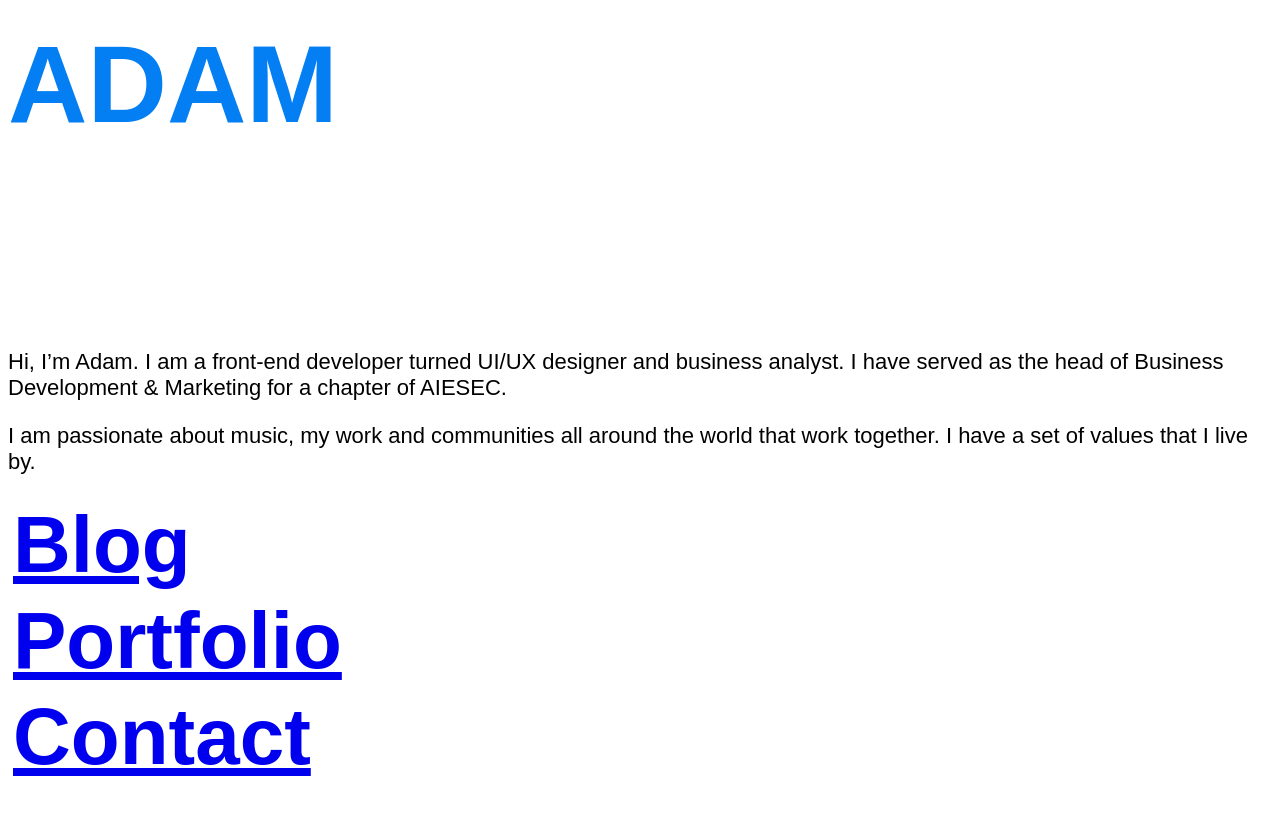
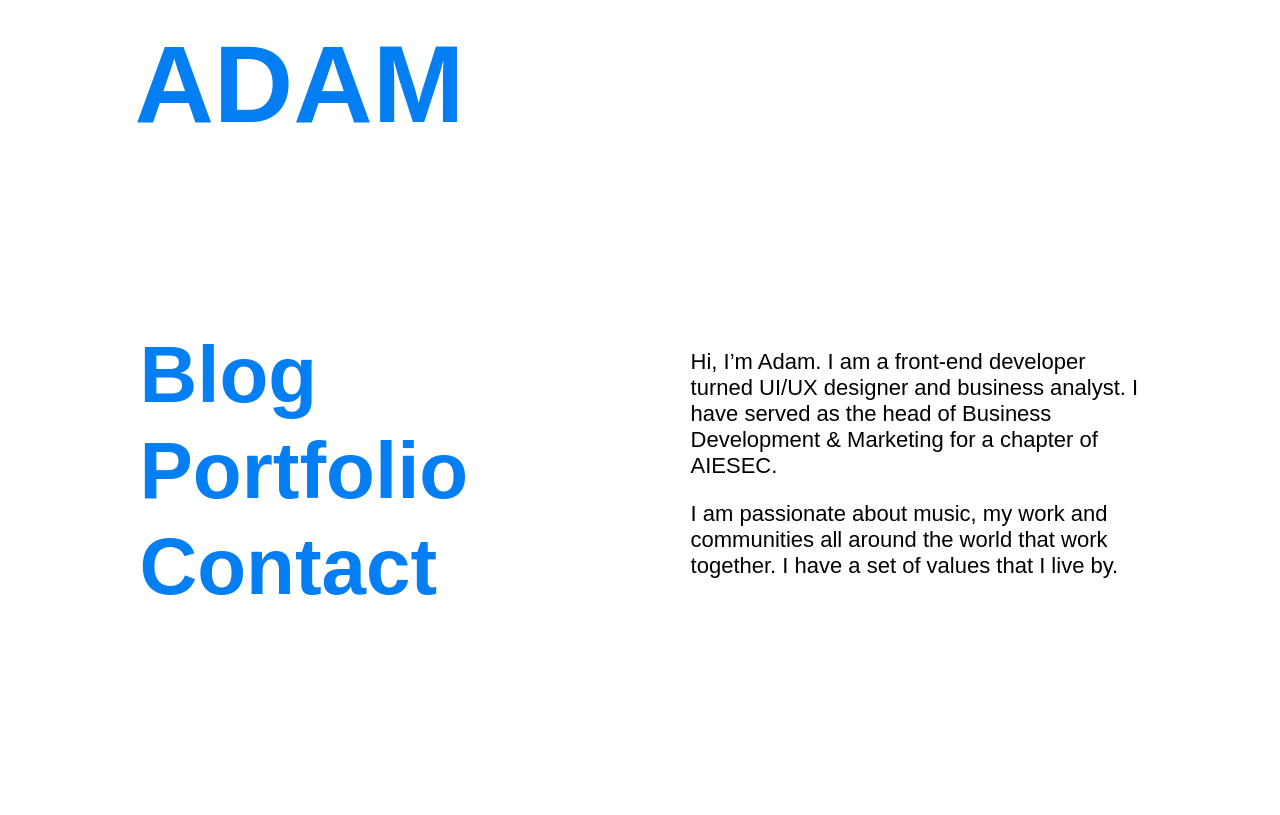
Before and after one commit to adamfredie/adamfredie.github.io, a Jekyll site: the page index.html, which Jekyll copies as it is, in a window 1280 px wide. Shown: the top 815 px of the page. Built offline with Jekyll 4.4.1, drawn with Linux system fonts in a browser that asks for light colours.

Commit message:
responsive font

```diff
--- a/index.html
+++ b/index.html
@@ -3,8 +3,8 @@
 <head>
 	<meta charset="UTF-8">
 	<!-- Latest compiled and minified CSS -->
-<!-- <link rel="stylesheet" href="https://maxcdn.bootstrapcdn.com/bootstrap/3.3.7/css/bootstrap.min.css" integrity="sha384-BVYiiSIFeK1dGmJRAkycuHAHRg32OmUcww7on3RYdg4Va+PmSTsz/K68vbdEjh4u" crossorigin="anonymous">
- -->
+<!-- <link rel="stylesheet" href="https://maxcdn.bootstrapcdn.com/bootstrap/3.3.7/css/bootstrap.min.css" integrity="sha384-BVYiiSIFeK1dGmJRAkycuHAHRg32OmUcww7on3RYdg4Va+PmSTsz/K68vbdEjh4u" crossorigin="anonymous"> -->
+
 	<meta name="author" content="Adam Fredie" />
     <meta name="description" content="adam portfolio blog contact design communities aiesec" />
     <meta name="keywords"  content="adam portfolio blog design ui/ux aiesec communities" />
@@ -27,6 +27,8 @@
     	display: block;
     	line-height:1.2;
     	transition:.1s ease-in all;
+    	color:#037ef3;
+    	text-decoration:none;
 		}
 		nav a:hover {
 			color:#CE201E;
@@ -45,6 +47,33 @@
 		}
 		.content {
 			margin-top:180px;
+		}
+		.skeleton {
+			width:80%;
+			margin:auto;
+		}
+		.col-12 {
+			width:100%;
+		}
+		.col-5 {
+			width:45%;
+		}
+		.col-4 {
+			width:30%;
+		}
+		@media screen and (max-width:992px) {
+			.content {
+				margin-top:90px;
+			}
+		}
+		@media screen and (max-width:787px) {
+			.skeleton {
+				width:90%;
+			}
+			.about, .nav {
+				float:none;
+				width:100%;
+			}
 		}
 		@media screen and (max-width:640px) {
 			.content {
@@ -66,28 +95,28 @@
 			}
 			.nav {
 				margin-top:20px;
-				margin-left:10px;
+				margin-left:0px;
 			}
 		}
 	</style>
 </head>
 <body>
 	<div>
-		<div class="container">
-			<div class="col-md-12">
+		<div class="skeleton">
+			<div class="col-12">
 				<div class="name">
 					<h1>Adam</h1>
 				</div>
 			</div>
 			<div class="content">
-				<div class="col-md-5 about">
+				<div class="col-5 about">
 					<p>Hi, I’m Adam.
 						I am a front-end developer turned UI/UX designer and business analyst. I have served as the head of Business Development & Marketing for a chapter of AIESEC.
 					</p>
 					<p>I am passionate about music, my work and communities all around the world that work together. I have a set of values that I live by.
 					</p>
 				</div>
-				<div class="col-md-4 nav">
+				<div class="col-4 nav">
 					<nav>
 						<a href="https://medium.com/@adamfredie" class="nav-item">Blog</a>
 						<a href="#" class="nav-item">Portfolio</a>
```
